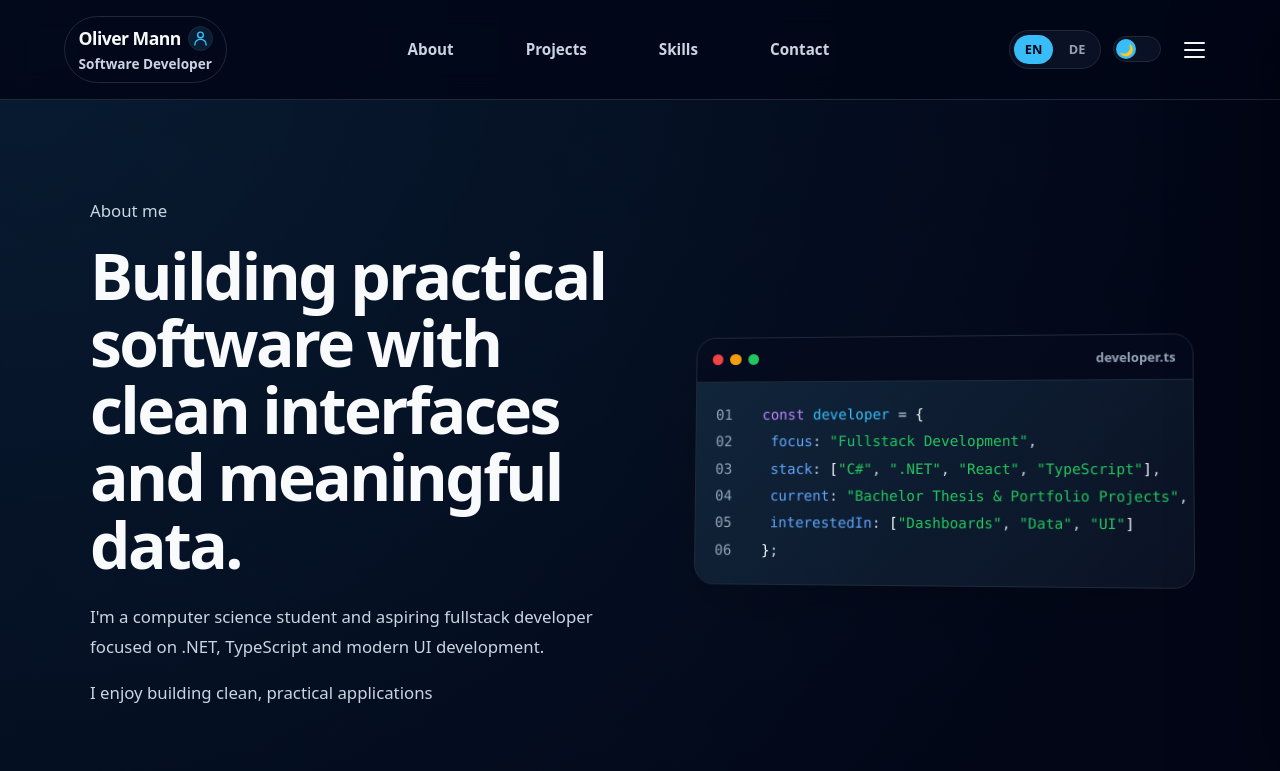
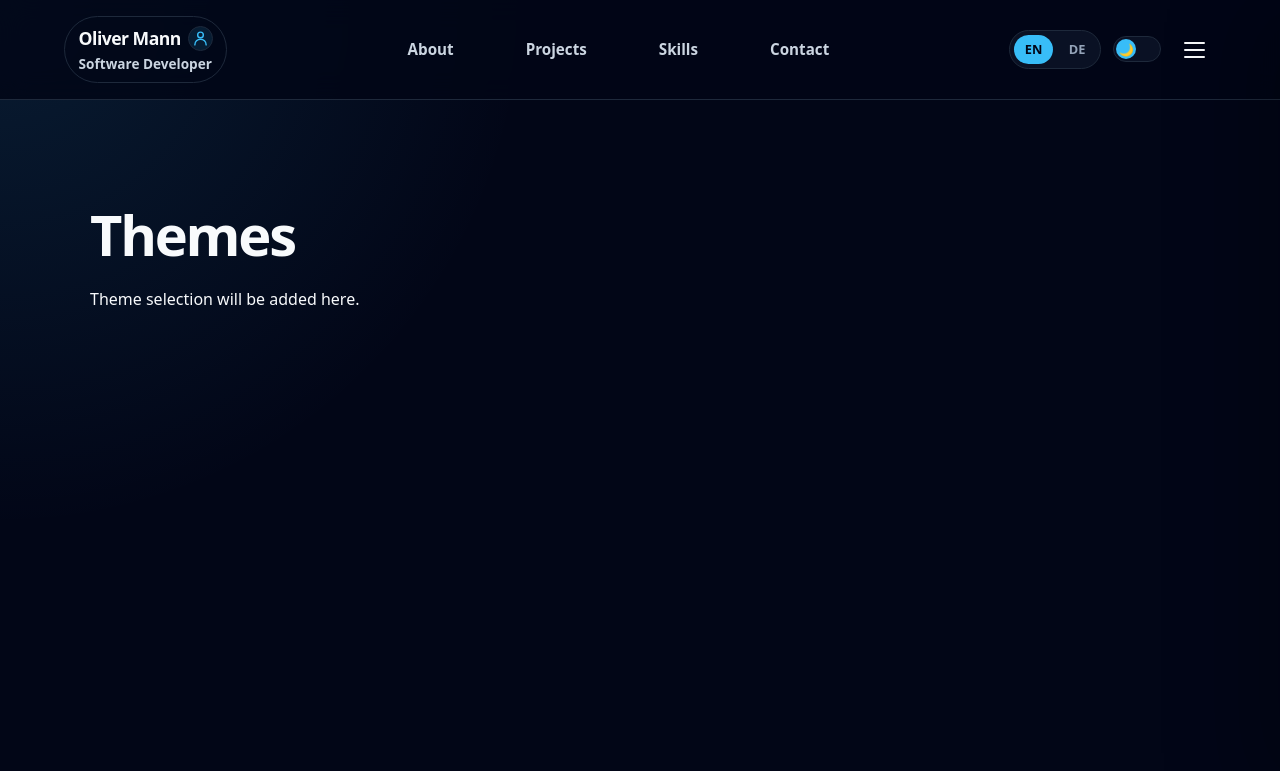
Before and after one commit to omann-dev/DevPortfolio, a React (Vite) app in the folder portfolio/: page /themes in a window 1280 px wide. Shown: the top 771 px of the page. Built offline with nearby package versions, Linux system fonts and the light colour scheme.

Commit message:
Add Themes page

```diff
--- a/portfolio/package.json
+++ b/portfolio/package.json
@@ -11,7 +11,8 @@
   },
   "dependencies": {
     "react": "^19.2.5",
-    "react-dom": "^19.2.5"
+    "react-dom": "^19.2.5",
+    "react-router-dom": "^7.14.2"
   },
   "devDependencies": {
     "@eslint/js": "^10.0.1",
--- a/portfolio/src/App.tsx
+++ b/portfolio/src/App.tsx
@@ -1,10 +1,14 @@
 import { useState } from "react";
+import { Routes, Route } from "react-router-dom";
+
 import Header from "./components/Header";
 import Footer from "./components/Footer";
 import About from "./components/About";
 import Skills from "./components/Skills";
 import Contact from "./components/Contact";
 import Projects from "./components/Projects";
+import ThemesPage from "./components/ThemesPage";
+
 import { translations, type Language } from "./translations";
 
 export type Theme = "dark" | "light";
@@ -16,6 +20,7 @@ function App() {
   const t = translations[language];
 
   return (
+
     <div className={`app ${theme}`}>
       <Header
         language={language}
@@ -24,6 +29,11 @@ function App() {
         theme={theme}
         setTheme={setTheme}
       />
+      <Routes>
+        <Route
+          path="/"
+          element={
+            <main>
 
                 <main>
                   <About content={t.about} />
@@ -36,6 +46,12 @@ function App() {
 
                 </main>
                 <Footer content={t.footer} />
+            </main>
+          }
+        />
+
+        <Route path="/themes" element={<ThemesPage />} />
+      </Routes>
     </div>
   );
 }
--- a/portfolio/src/components/HeaderMenu.tsx
+++ b/portfolio/src/components/HeaderMenu.tsx
@@ -1,4 +1,5 @@
 import { useState } from "react";
+import { useNavigate } from "react-router-dom";
 import "./headermenu.css";
 
 
@@ -15,6 +16,13 @@ const handleDownloadCv = () => {
 
 function HeaderMenu() {
   const [isOpen, setIsOpen] = useState(false);
+
+  const navigate = useNavigate();
+
+  const handleOpenThemes = () => {
+    setIsOpen(false);
+    navigate("/themes");
+  }
 
 
   return (
@@ -56,7 +64,7 @@ function HeaderMenu() {
             <span className="header-menu-arrow">›</span>
           </button>
 
-          <button className="header-menu-entry" type="button">
+          <button className="header-menu-entry" type="button" onClick={handleOpenThemes}>
             <span>Themes</span>
             <span className="header-menu-arrow">›</span>
           </button>
--- /dev/null
+++ b/portfolio/src/components/ThemesPage.tsx
@@ -0,0 +1,12 @@
+function ThemesPage() {
+  return (
+    <main className="page-section">
+      <div className="section-container">
+        <h2>Themes</h2>
+        <p>Theme selection will be added here.</p>
+      </div>
+    </main>
+  );
+}
+
+export default ThemesPage;
--- a/portfolio/src/main.tsx
+++ b/portfolio/src/main.tsx
@@ -1,10 +1,16 @@
 import React from "react";
 import ReactDOM from "react-dom/client";
+
+import { BrowserRouter } from "react-router-dom";
+
 import App from "./App";
 import "./index.css";
 
+
 ReactDOM.createRoot(document.getElementById("root")!).render(
   <React.StrictMode>
-    <App />
+    <BrowserRouter>
+      <App />
+    </BrowserRouter>
   </React.StrictMode>
 );
```
Also changed, not shown: 1 other file (tests, documents, lock files or other folders). Lines whose indentation alone changed are shown as unchanged.
